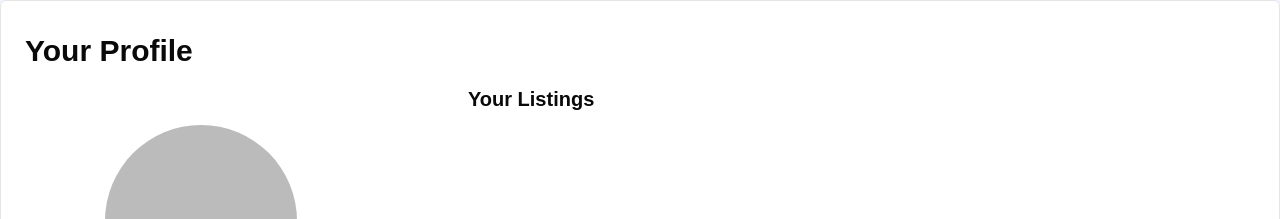
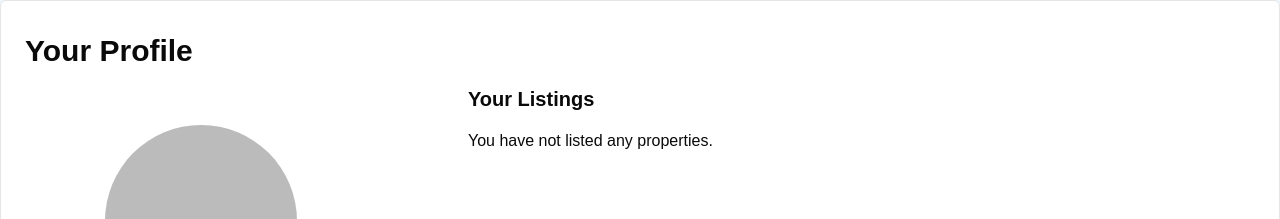
Before and after one commit to Mig-uel/nest, a Next.js app: page /profile in a window 1280 px wide. Shown: the part 177-396 px from the top of the page. Built offline with nearby package versions, Linux system fonts and the light colour scheme; no server answers; the database is empty; sample sign-in values are in the browser's storage.

Commit message:
Refactor ProfileProperties component to handle property deletion and display a message when no properties are listed

```diff
--- a/components/profile/profile-properties.component.tsx
+++ b/components/profile/profile-properties.component.tsx
@@ -24,6 +24,8 @@ const ProfileProperties = ({
 
     await deleteProperty(id)
   }
+
+  if (!properties.length) return <h1>You have not listed any properties.</h1>
 
   return properties.map((property) => {
     const image = property.images?.length
```
